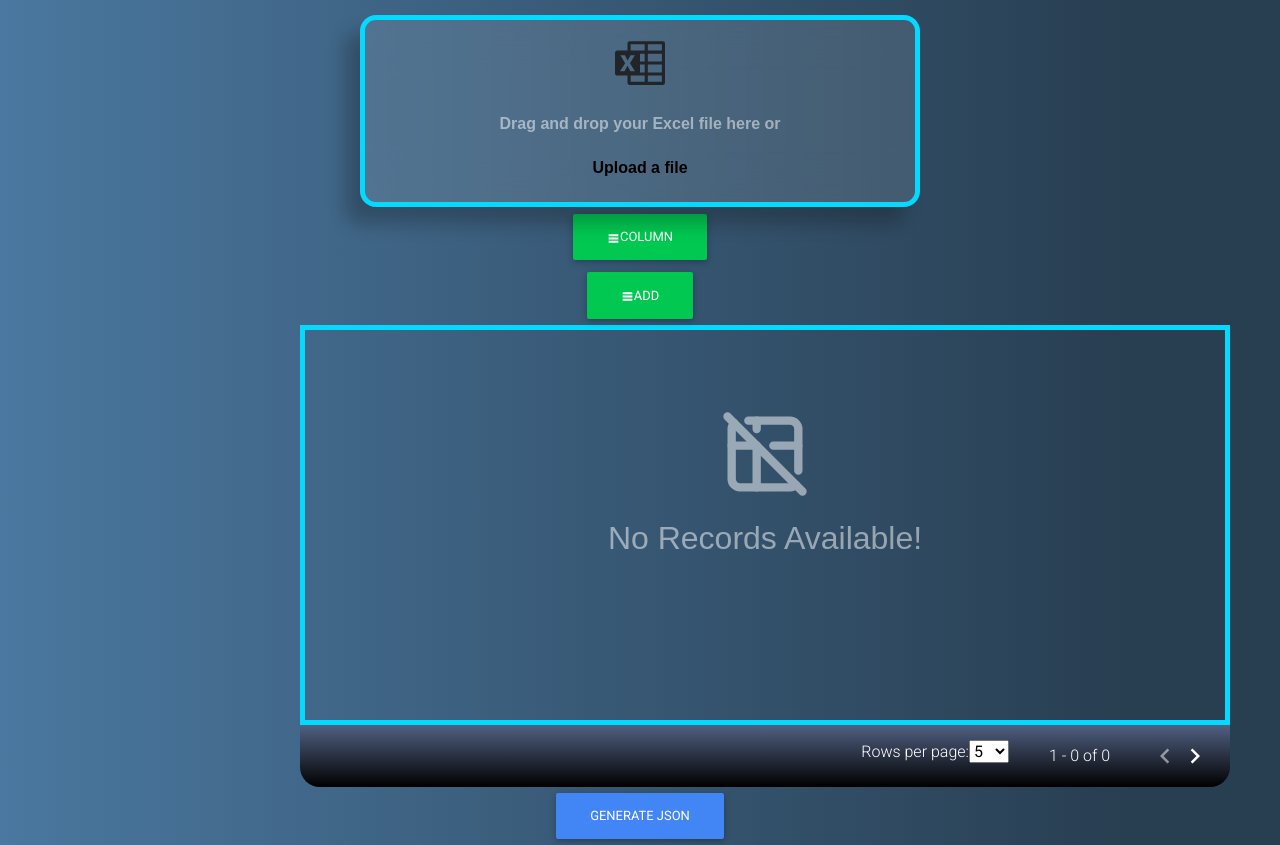
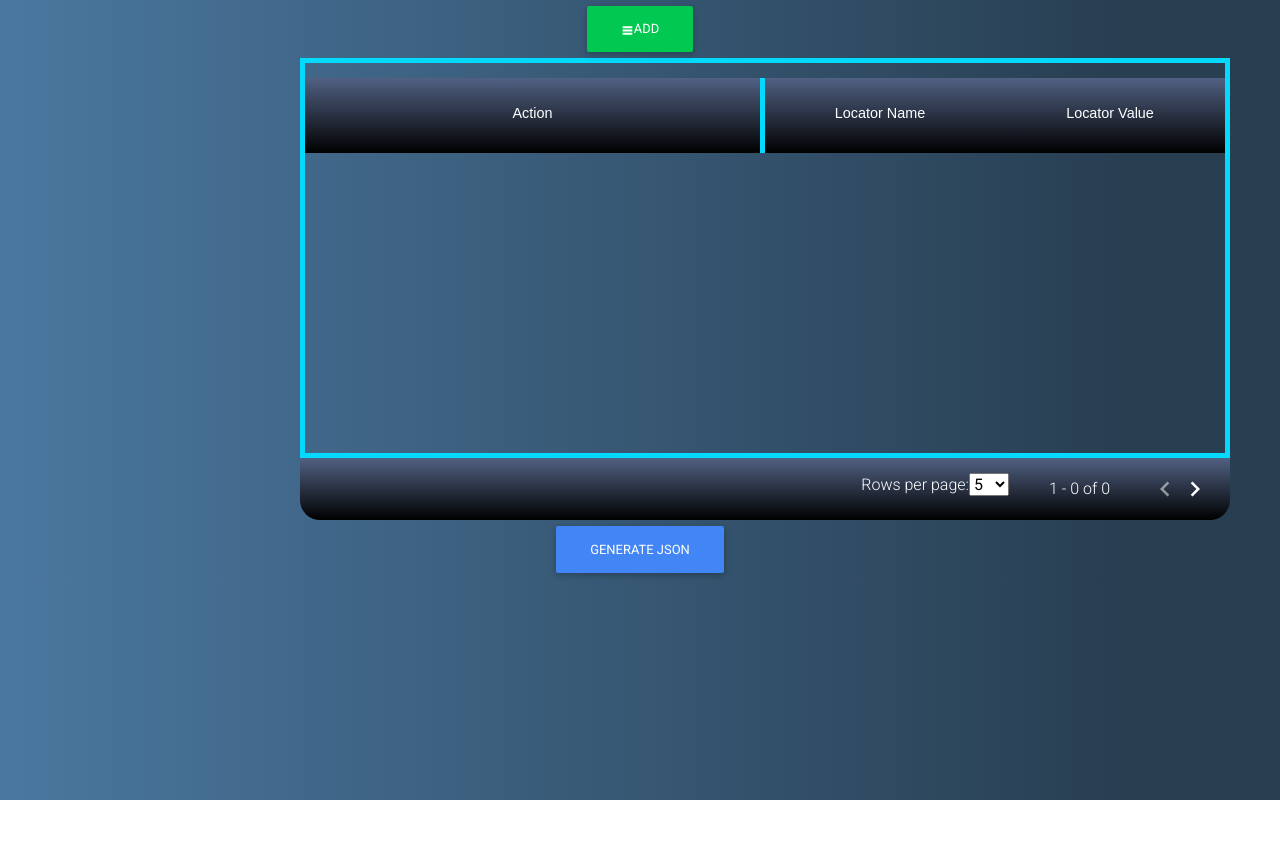
Before and after one commit to VibudaSiromin/Miracle-workers, a React (Create React App) app in the folder miracle-workers/: page /locators in a window 1280 px wide. After the commit the page ends 800 px from the top, so only its background shows below. Built offline with nearby package versions, Linux system fonts and the light colour scheme.

Commit message:
Done modifications

```diff
--- a/miracle-workers/package.json
+++ b/miracle-workers/package.json
@@ -20,6 +20,7 @@
     "react-disable-icon": "^1.0.3",
     "react-dom": "^18.2.0",
     "react-icons": "^4.7.1",
+    "react-router-dom": "^6.8.2",
     "react-scripts": "5.0.1",
     "react-table": "^7.8.0",
     "saver": "^0.1.1",
--- a/miracle-workers/src/App.js
+++ b/miracle-workers/src/App.js
@@ -7,6 +7,8 @@ import OutputJSON from './components/OutputJSON';
 import Card from './components/Card';
 import Data from './pages/Data'
 import ExcelSection from './pages/Data(Excel)'
+import { BrowserRouter as Router, Route,Switch,Redirect } from "react-router-dom";
+import Locator from "./components/Locator-section/Locator";
 
 // import Launcher from "./components/Launcher";
 
@@ -35,8 +37,19 @@ function App() {
       {/* <Card></Card>*/}
       {/* <Data generalPurpose={true} initialHeading={[]}></Data> */}
       {/* <StickyHeadTable></StickyHeadTable> */}
-      <ExcelSection></ExcelSection>
+
       {/* <BasicTable></BasicTable> */}
+      <Router>
+        <Switch>
+        <Route path="/" exact>
+        <ExcelSection></ExcelSection>
+        </Route>
+        <Route path="/locators" exact>
+          <Locator/>
+        </Route>
+        <Redirect to="/"/>
+        </Switch>
+    </Router>
     </div>
   );
 }
--- a/miracle-workers/src/components/Locator-section/Locator.js
+++ b/miracle-workers/src/components/Locator-section/Locator.js
@@ -0,0 +1,13 @@
+import React from 'react';
+import Table from '../Table';
+
+const Locator = (props) => {
+    const titles=['Locator Name', 'Locator Value'];
+  return (
+    <>
+    <Table title={titles} dropHeading={null} generalPurpose={true} noFields={titles.length} enableChainPopUps={false} purpose="fillData" removeHeading={props.removeHeading} initialData={props.initialData}/>
+    </>
+  )
+}
+
+export default Locator
```
Also changed, not shown: 1 other file (tests, documents, lock files or other folders).
